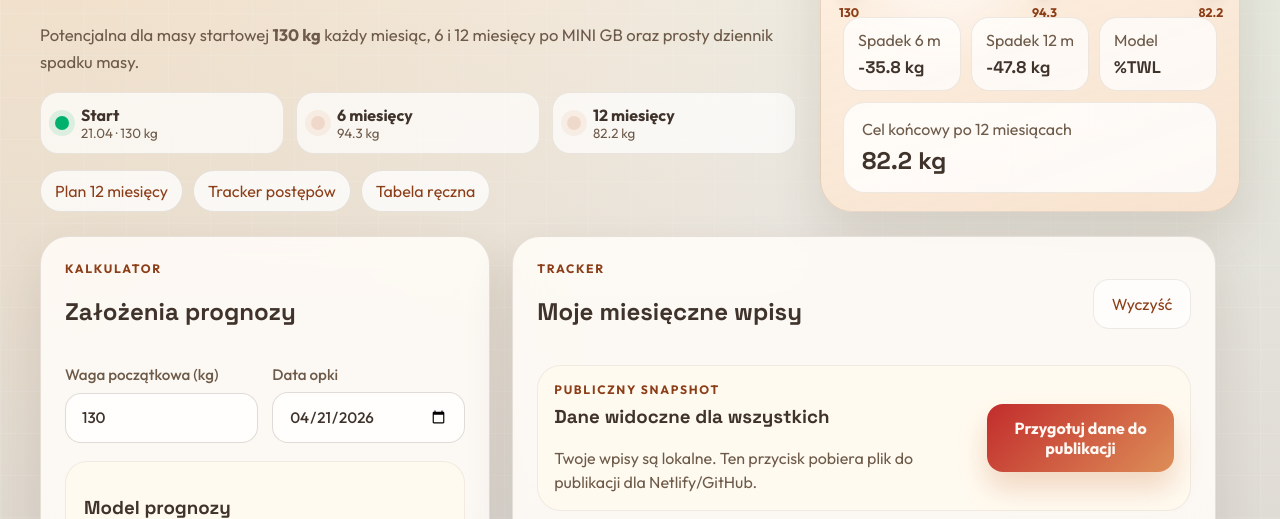
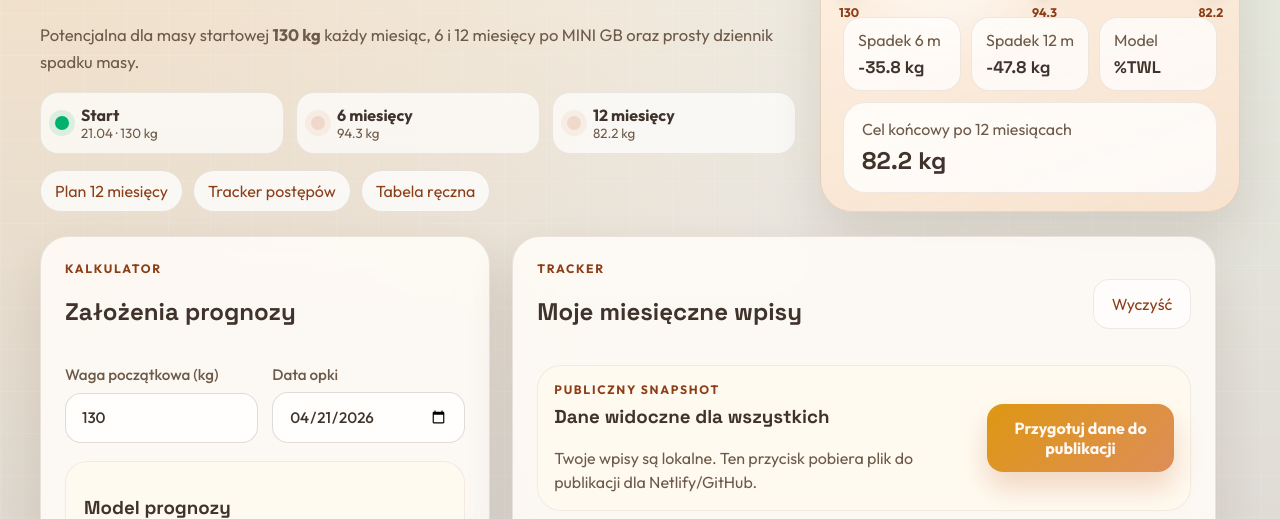
Before and after one commit to krokszi97/minigb, a plain HTML site: page index.html in a window 1280 px wide. Shown: the part 281-800 px from the top of the page. Drawn offline with Linux system fonts and the light colour scheme.

Commit message:
Update styles.css

```diff
--- a/styles.css
+++ b/styles.css
@@ -4,10 +4,10 @@
   --tlo: #919191;
   --panel: rgba(255, 252, 247, 0.88);
   --panel-mocny: #fffaf0;
-  --linia: rgba(64, 42, 20, 0.12);
+  --linia: rgba(94, 69, 44, 0.12);
   --tekst: #3f332b;
   --tekst-stonowany: #6d5a49;
-  --akcent: #bd1c1cec;
+  --akcent: #db8f01ec;
   --akcent-ciemny: #8c3e18;
   --akcent-jasny: #f3d5bf;
   --sukces: #00b16d;
```
